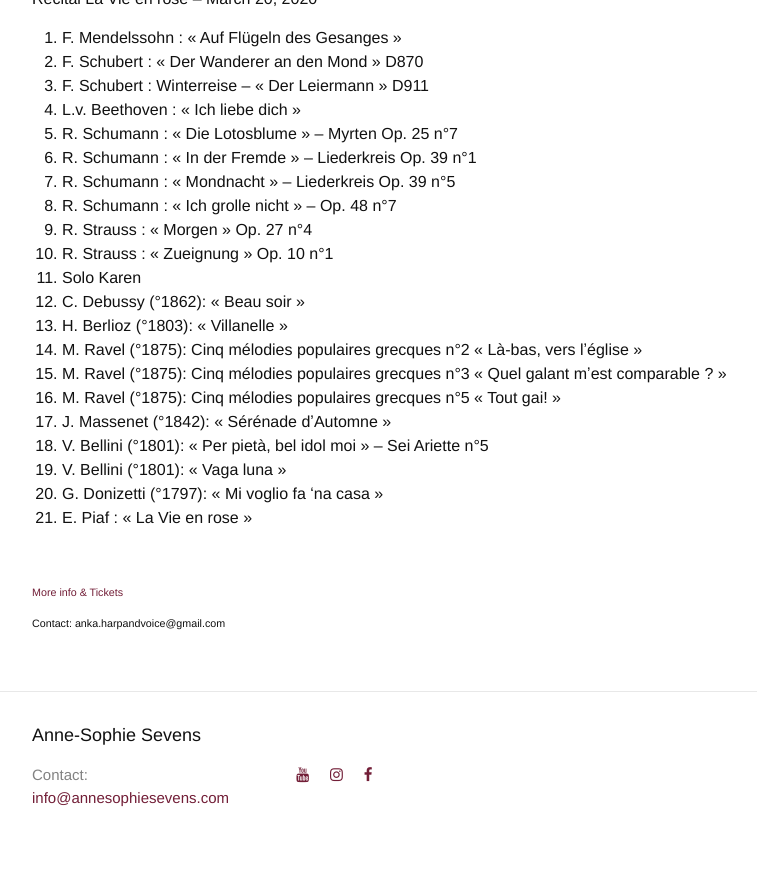
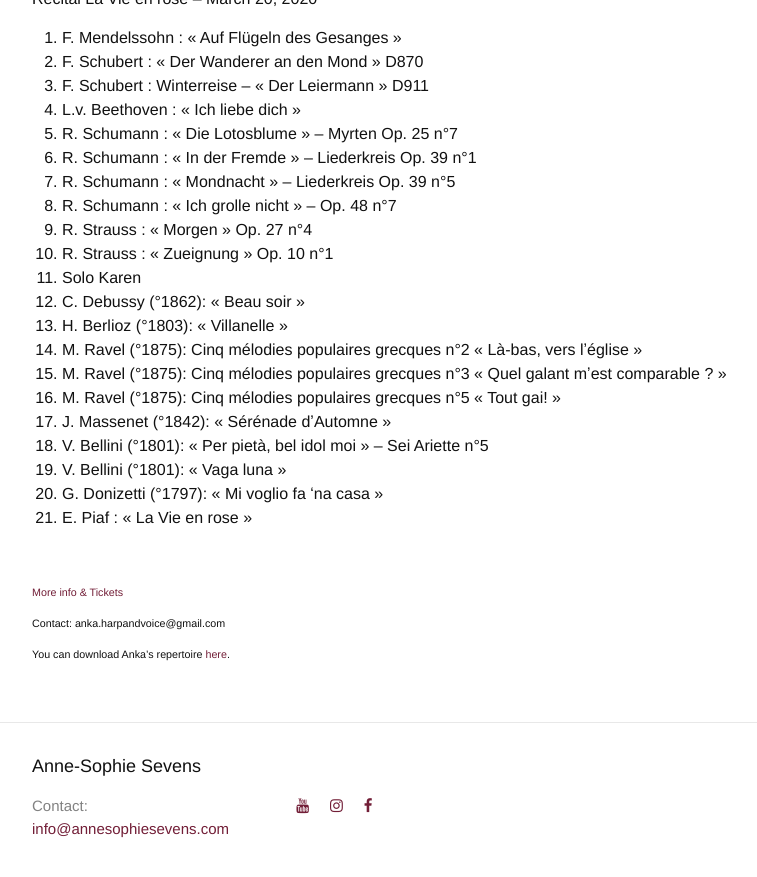
Before and after one commit to annesophie-sevens/annesophie-sevens.github.io, a Jekyll site: the page built from anka-en.md, in a window 1280 px wide and 900 px high, scrolled down 633 px. Shown: the top 877 px of the window, without its empty margins (238-995 px from the left). Built offline with Jekyll 4.4.1, drawn with Linux system fonts in a browser that asks for light colours; nearby versions of some CDN libraries.

Commit message:
Update anka-en.md

```diff
--- a/anka-en.md
+++ b/anka-en.md
@@ -45,3 +45,5 @@ Recital La Vie en rose – March 20, 2020
 ###### <a href="https://www.casaveronica.net/events/duo-anka" target="_blank">More info & Tickets</a>
 
 ###### Contact: anka.harpandvoice@gmail.com
+
+###### You can download Anka's repertoire [here]({{ site.baseurl }}/assets/DuoAnkaEvent.pdf).
```
